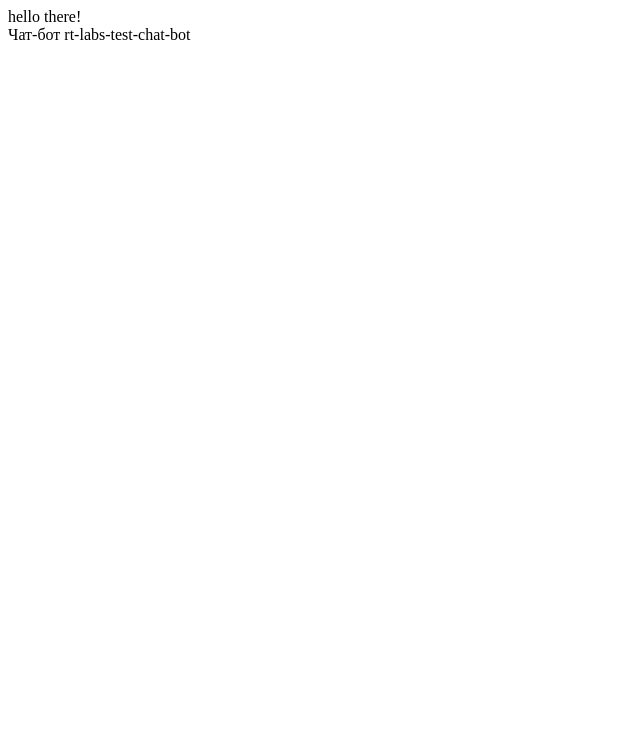
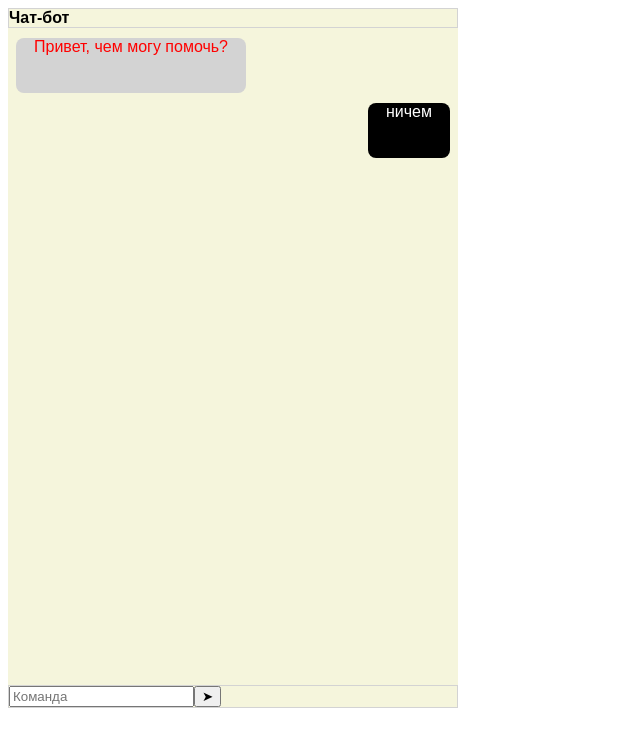
Before and after one commit to sergimax/rt-labs-test-chat-bot, an Angular app: page / in a window 1280 px wide. Shown: the top 746 px of the page, without its empty margins (0-640 px from the left). Built offline with nearby package versions, Linux system fonts and the light colour scheme.

Commit message:
feat(app): add initial layout

```diff
--- a/src/app/app.component.html
+++ b/src/app/app.component.html
@@ -1,6 +1,32 @@
+<!--
+Поле ввода сообщений chat-input
+Кнопка отправки send-button
+Область сообщений message-area
+Сообщение пользователя user-message
+Сообщение бота bot-message
+-->
+
 <main class="main">
-  hello there!
-  <br>
-  Чат-бот {{title}}
+  <div class="header">Чат-бот</div>
+  <div class="message-area" data-test-id="message-area">
+    <div class="message" data-test-id="bot-message">
+      <div class="message-avatar"></div>
+      <div class="message-text message-text__bot">
+        Привет, чем могу помочь?
+      </div>
+    </div>
+
+
+    <div class="message" data-test-id="user-message">
+      <div class="message-avatar"></div>
+      <div class="message-text message-text__user"
+      >ничем</div>
+    </div>
+
+  </div>
+  <div class="command-block">
+    <input type="text" data-test-id="chat-input" placeholder="Команда" />
+    <button data-test-id="send-button">➤</button>
+  </div>
 </main>
 <router-outlet />
--- a/src/app/app.component.scss
+++ b/src/app/app.component.scss
@@ -0,0 +1,65 @@
+.main {
+    background-color: beige;
+
+    max-width: 450px;
+    height: max(80vh, 700px) ;
+    display: flex;
+    flex-direction: column;
+    justify-content: space-between;
+    font-family: Arial, Helvetica, sans-serif;
+
+    .header {
+        font-weight: 600;
+
+        border: 1px solid lightgrey;
+    }
+
+    .message-area {
+        height: 100%;
+
+        .message {}
+
+        .message-avatar {}
+
+        .message-text {
+            height: 55px;
+            width: 55px;
+
+            padding-left: 18px;
+            padding-right: 18px;
+
+            margin-top: 10px;
+            margin-bottom: 10px;
+
+            border-radius: 8px;
+
+            &__bot {
+                color: red;
+                background-color: lightgray;
+
+
+                margin-left: 8px;
+                margin-right: auto;
+
+                width: fit-content;
+            }
+
+            &__user {
+                color: white;
+                background-color: black;
+
+                margin-left: auto;
+                margin-right: 8px;
+
+
+
+
+                width: fit-content;
+            }
+        }
+    }
+
+    .command-block {
+        border: 1px solid lightgrey;
+    }
+}
```
